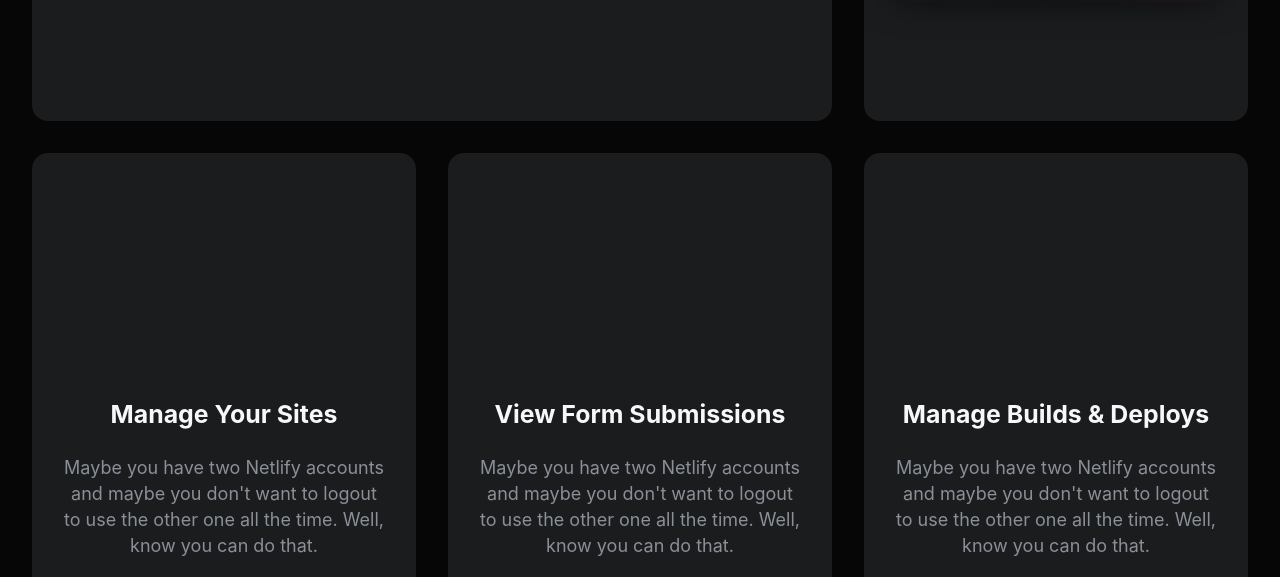
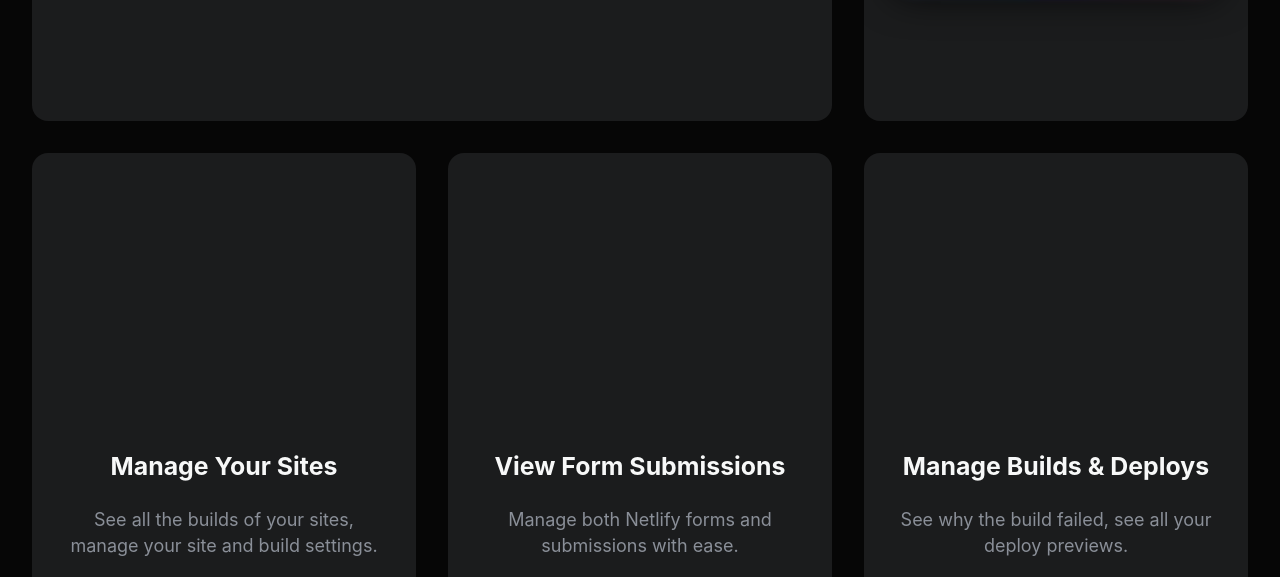
Before and after one commit to plahteenlahti/netli.fyi, a Gatsby site: page / in a window 1280 px wide. Shown: the part 375-952 px from the top of the page. Built offline with nearby package versions, Linux system fonts and the light colour scheme; Gatsby itself is replaced by a stand-in of ours.

Commit message:
Update copy

```diff
--- a/src/pages/index.tsx
+++ b/src/pages/index.tsx
@@ -75,30 +75,21 @@
           <Feature>
             <h3>Manage Your Sites</h3>
             <P>
-              Maybe you have two Netlify accounts and maybe you don't want to
-              logout to use the other one all the time. Well, know you can do
-              that.
+              See all the builds of your sites, manage your site and build
+              settings.
             </P>
           </Feature>
         </Cell>
         <Cell span={2}>
           <Feature>
             <h3>View Form Submissions</h3>
-            <P>
-              Maybe you have two Netlify accounts and maybe you don't want to
-              logout to use the other one all the time. Well, know you can do
-              that.
-            </P>
+            <P>Manage both Netlify forms and submissions with ease.</P>
           </Feature>
         </Cell>
         <Cell span={2}>
           <Feature>
             <h3>Manage Builds & Deploys</h3>
-            <P>
-              Maybe you have two Netlify accounts and maybe you don't want to
-              logout to use the other one all the time. Well, know you can do
-              that.
-            </P>
+            <P>See why the build failed, see all your deploy previews.</P>
           </Feature>
         </Cell>
 
```
